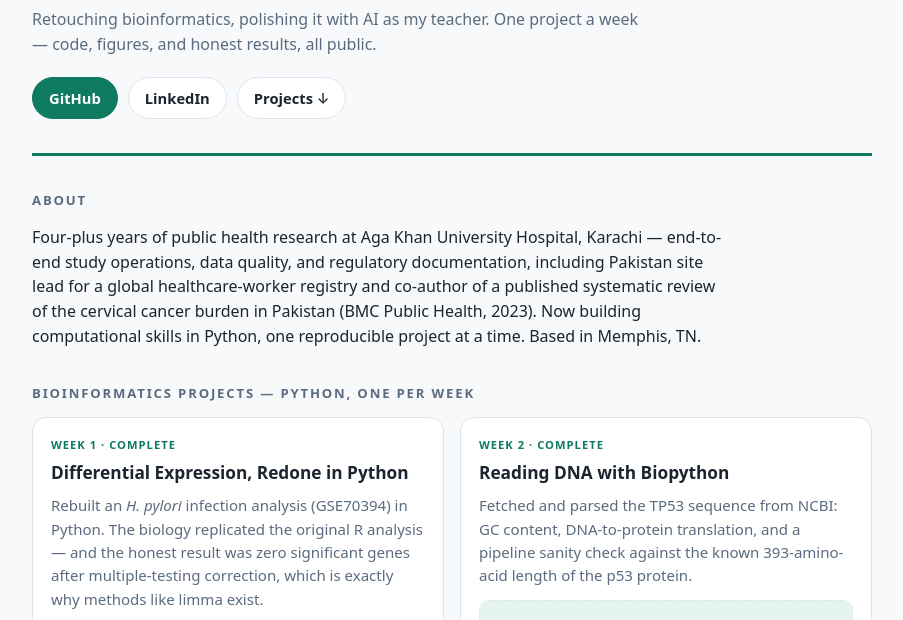
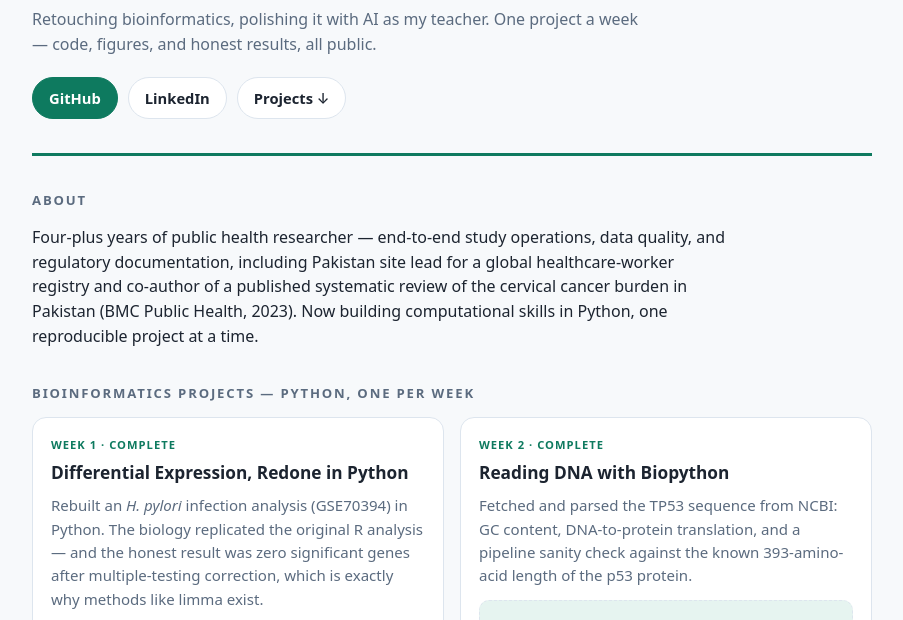
Before and after one commit to Sehar-Gillani/Sehar-Gillani.github.io, a plain HTML site: page index.html in a window 1280 px wide. Shown: the part 144-764 px from the top of the page, without its empty margins (188-1091 px from the left). Drawn offline with Linux system fonts and the light colour scheme.

Commit message:
Update index.html

```diff
--- a/index.html
+++ b/index.html
@@ -78,7 +78,7 @@
 
   <section>
     <h2>About</h2>
-    <p class="about">Four-plus years of public health research at Aga Khan University Hospital, Karachi — end-to-end study operations, data quality, and regulatory documentation, including Pakistan site lead for a global healthcare-worker registry and co-author of a published systematic review of the cervical cancer burden in Pakistan (BMC Public Health, 2023). Now building computational skills in Python, one reproducible project at a time. Based in Memphis, TN.</p>
+    <p class="about">Four-plus years of public health researcher — end-to-end study operations, data quality, and regulatory documentation, including Pakistan site lead for a global healthcare-worker registry and co-author of a published systematic review of the cervical cancer burden in Pakistan (BMC Public Health, 2023). Now building computational skills in Python, one reproducible project at a time. </p>
   </section>
 
   <section id="projects">
```
